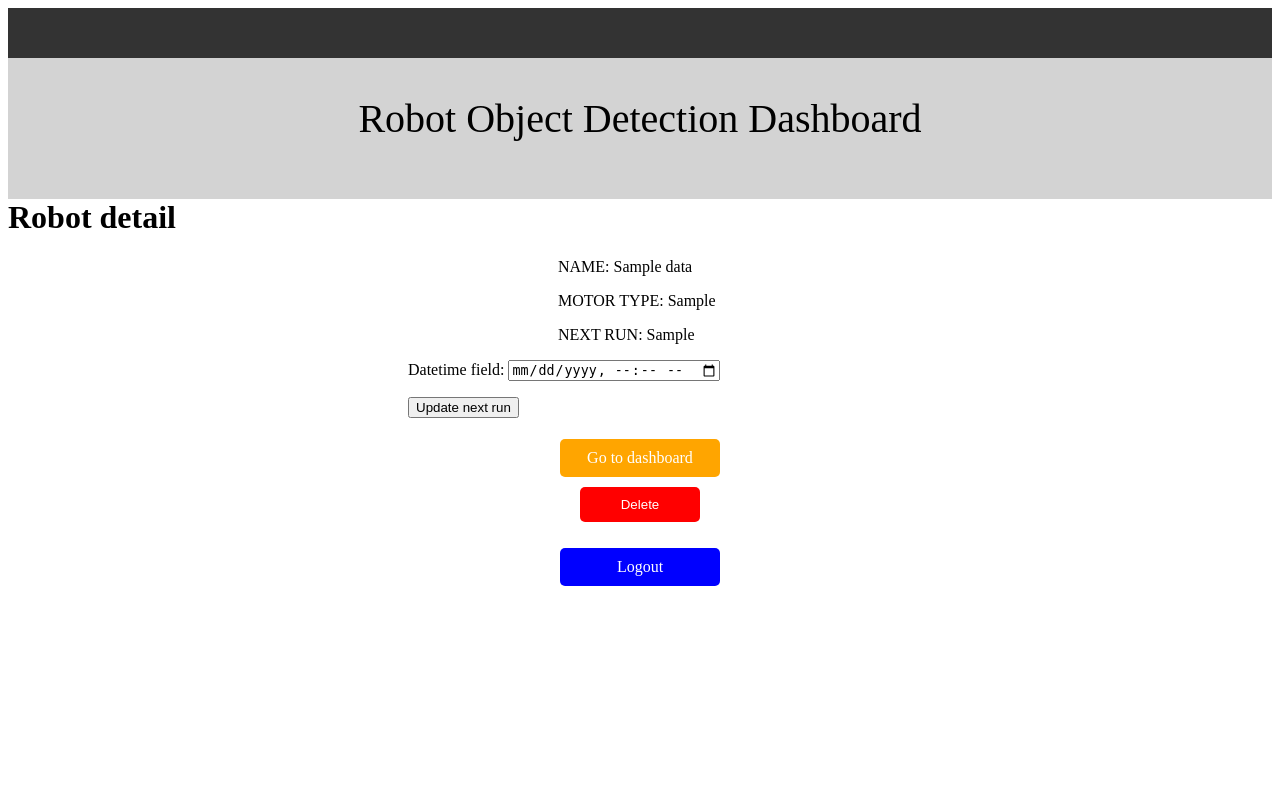
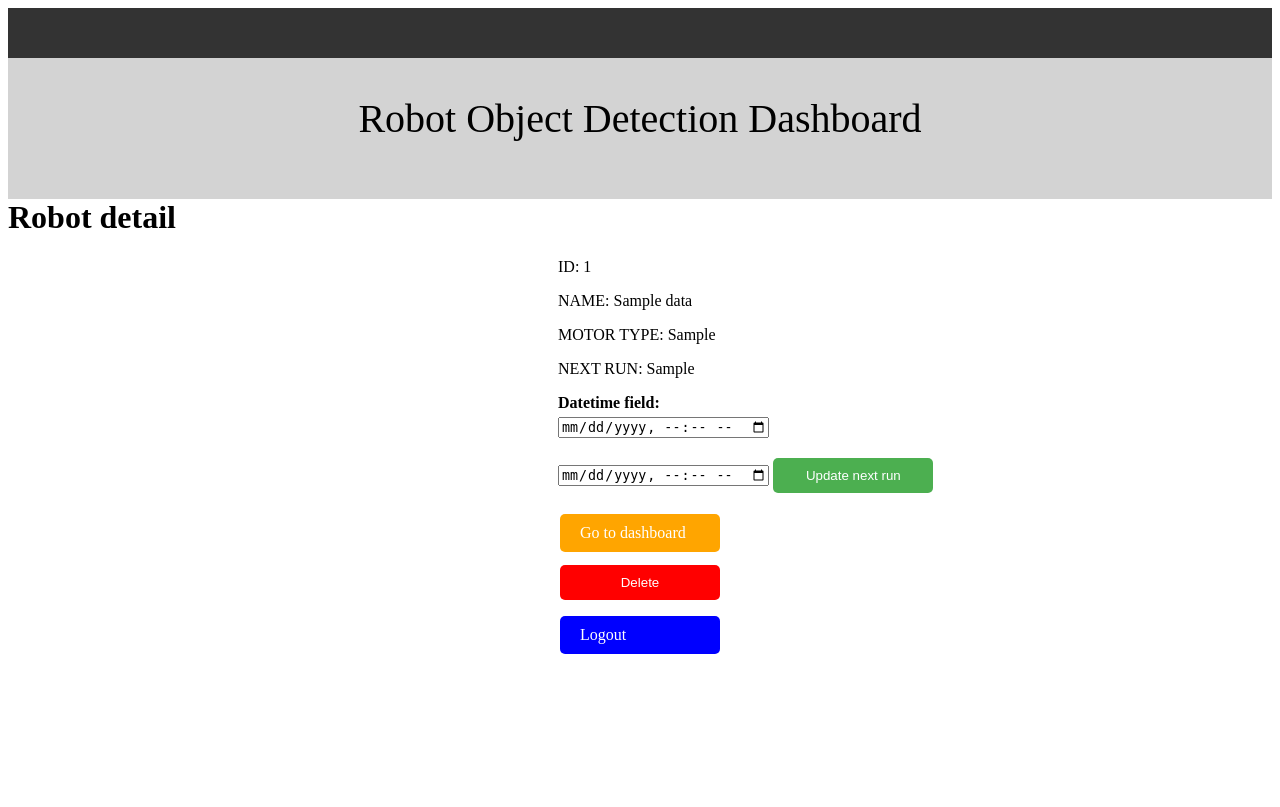
Before and after one commit to NikoletaKocurovaAI/artificial-intelligence, a Django app: template computer-vision/robot-object-recognition/src/python/frontend_app/dashboard/templates/robot_detail.html in a window 1280 px wide. Run offline with Django 3.2, Linux system fonts and the light colour scheme; tables that the repository leaves empty hold one stand-in row (values such as "Sample post"); the template is opened without the code that fills it: values that come from a table or form of the project are taken from there, most other values are stand-ins (such as "Sample title", 1, 10 or a date in 2020).

Commit message:
feat(ror/frontend-app): Task30 Update next run.

```diff
--- a/computer-vision/robot-object-recognition/src/python/frontend_app/dashboard/forms.py
+++ b/computer-vision/robot-object-recognition/src/python/frontend_app/dashboard/forms.py
@@ -26,4 +26,5 @@ class RegisterRobotForm(forms.Form):
     # TODO validate if robot name already exists
 
 class RobotDetailForm(forms.Form):
-    datetime_field = forms.DateTimeField(widget=forms.DateTimeInput(attrs={'type': 'datetime-local'}))
+    datetime_field = forms.DateTimeField(
+        widget=forms.DateTimeInput(attrs={'type': 'datetime-local'}))
--- a/computer-vision/robot-object-recognition/src/python/frontend_app/dashboard/templates/register_robot.html
+++ b/computer-vision/robot-object-recognition/src/python/frontend_app/dashboard/templates/register_robot.html
@@ -24,7 +24,7 @@
 
             <button type="submit" style="display: inline-block; padding: 10px 20px; background-color: #FFA500; color: white;
                         text-decoration: none; border: none; border-radius: 5px; cursor: pointer; margin-top: 5px;
-                        margin-bottom: 5px; width: 120px">
+                        margin-bottom: 5px; width: 160px">
                 Register
             </button>
 
--- a/computer-vision/robot-object-recognition/src/python/frontend_app/dashboard/templates/robot_detail.html
+++ b/computer-vision/robot-object-recognition/src/python/frontend_app/dashboard/templates/robot_detail.html
@@ -7,49 +7,69 @@
 
     <h1>Robot detail</h1>
 
+    <p style="margin-left: 550px;">ID: {{ data.id }}</p>
     <p style="margin-left: 550px;">NAME: {{ data.name }}</p>
     <p style="margin-left: 550px;">MOTOR TYPE: {{ data.motor_type }}</p>
     <p style="margin-left: 550px;">NEXT RUN: {{ data.next_run }}</p>
 
-<form method="post" style="margin-left: 400px;">
+    <form method="post" style="margin-left: 550px;">
+
         {% csrf_token %}
-    {{ form.as_p }}
-    <button type="submit" name="next_run">Update next run</button>
+
+        {% for field in form %}
+
+            <div style="margin-bottom: 15px;">
+                <label style="display: block; font-weight: bold; margin-bottom: 5px;">{{ field.label_tag }}</label>
+                {{ field }}
+            </div>
+
+        {% endfor %}
+
+        <input type="datetime-local" name="robot_detail_next_run_datetime">
+
+        <input type="hidden" name="robot_detail_robot_id_for_next_run" value="{{ data.id }}">
+
+        <button type="submit" style="display: inline-block; padding: 10px 20px; background-color: #4CAF50; color: white;
+                    text-decoration: none; border: none; border-radius: 5px; cursor: pointer; margin-top: 5px;
+                    margin-bottom: 5px; width: 160px">
+            Update next run
+        </button>
+
     </form>
 
-<center>
+    <div style="display: flex; justify-content: center;">
          <a href="{% url 'robot-run' %}"
          style="display: inline-block; padding: 10px 20px; background-color: #FFA500; color: white;
-            text-decoration: none; border: none; border-radius: 5px; cursor: pointer; margin-top: 5px;
-            margin-bottom: 5px; width: 120px">
-      Go to dashboard
+                text-decoration: none; border: none; border-radius: 5px; cursor: pointer; margin-top: 0px;
+                margin-bottom: 5px; width: 120px">Go to dashboard
          </a>
-</center>
+    </div>
 
-<center>
+    <div style="display: flex; justify-content: center;">
+
         <form method="post">
 
             {% csrf_token %}
 
-        <input type="hidden" name="robot_name" value="{{ data.name }}">
+            <input type="hidden" name="robot_detail_robot_name" value="{{ data.name }}">
 
             <button type="submit"
                     style="display: inline-block; padding: 10px 20px; background-color: red; color: white;
-                text-decoration: none; border: none; border-radius: 5px; cursor: pointer; margin-top: 5px;
-                margin-bottom: 5px; width: 120px">
+                    text-decoration: none; border: none; border-radius: 5px; cursor: pointer; margin-top: 8px;
+                    margin-bottom: 0px; width: 160px">
                 Delete
             </button>
 
         </form>
-</center>
 
-<center>
+    </div>
+
+    <div style="display: flex; justify-content: center;">
          <a href="{% url 'logout' %}"
          style="display: inline-block; padding: 10px 20px; background-color: blue; color: white;
-            text-decoration: none; border: none; border-radius: 5px; cursor: pointer; margin-top: 5px;
-            margin-bottom: 5px; width: 120px">
-      Logout
+                text-decoration: none; border: none; border-radius: 5px; cursor: pointer; margin-top: 0px;
+                margin-bottom: 5px; width: 120px">Logout
          </a>
-</center>
+    </div>
 
 {% endblock %}
```
Also changed, not shown: computer-vision/robot-object-recognition/src/python/frontend_app/dashboard/models.py (+6 -1 lines), computer-vision/robot-object-recognition/src/python/frontend_app/dashboard/templates/robot_run.html (+10 -3 lines), computer-vision/robot-object-recognition/src/python/frontend_app/dashboard/views.py (+15 -5 lines). Lines whose indentation alone changed are shown as unchanged.
